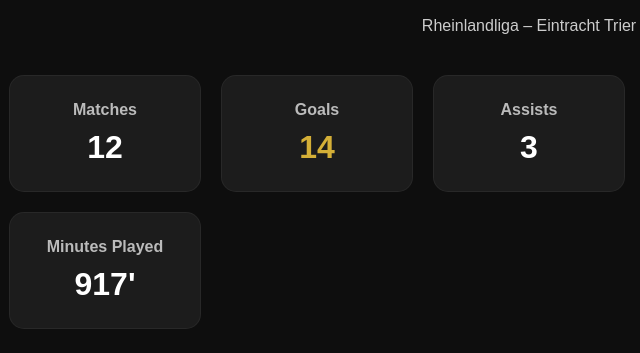
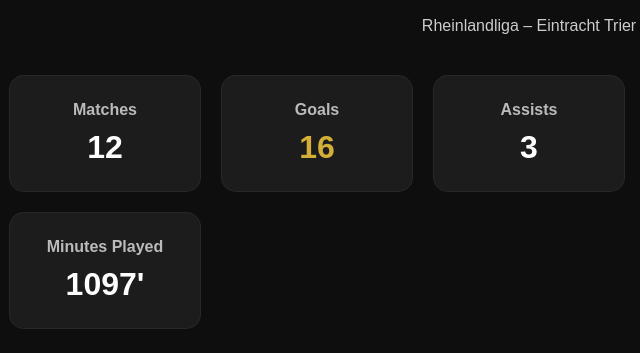
Before and after one commit to AlkalyM23/AlkalyM23.github.io, a plain HTML site: page index.html in a window 1280 px wide. Shown: the part 1408-1761 px from the top of the page, 111-751 px from the left. Drawn offline with Linux system fonts and the light colour scheme.

Commit message:
Update index.html

```diff
--- a/index.html
+++ b/index.html
@@ -71,7 +71,7 @@
         </div>
         <div class="stat-card">
           <h3 data-translate="goals">Buts marqués</h3>
-          <p class="number highlight">14</p>
+          <p class="number highlight">16</p>
         </div>
         <div class="stat-card">
           <h3 data-translate="assists">Passes décisives</h3>
@@ -87,7 +87,7 @@
         </div>
         <div class="stat-card">
           <h3 data-translate="minutes">Minutes jouées</h3>
-          <p class="number">917'</p>
+          <p class="number">1097'</p>
         </div>
       </div>
 
```
